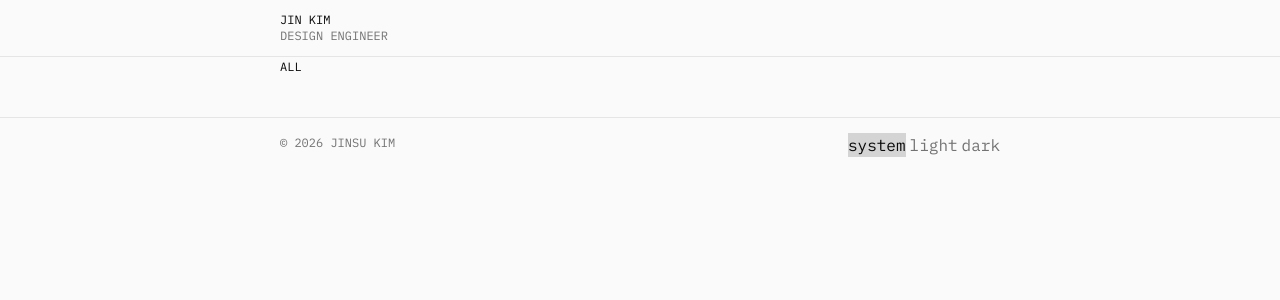
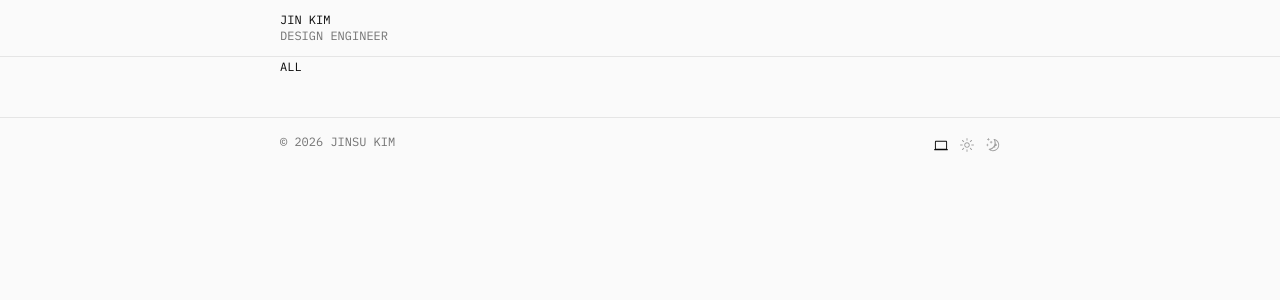
Before and after one commit to JinKim1011/jin-portfolio, a Next.js app: page / in a window 1280 px wide. Shown: the top 300 px of the page. Built offline with nearby package versions, Linux system fonts and the light colour scheme.

Commit message:
feat(theme-control): replace theme buttons with SegmentedControl component

```diff
--- a/src/components/theme-control.tsx
+++ b/src/components/theme-control.tsx
@@ -1,8 +1,11 @@
 "use client";
 
-import { cn } from "@/lib/util";
 import { useTheme } from "next-themes";
 import { useEffect, useState } from "react";
+import SegmentedControl from "./ui/segmented-control";
+import { LaptopIcon, MoonIcon, SunIcon } from "@radix-ui/react-icons";
+
+type ThemeMode = "light" | "dark" | "system";
 
 export default function ThemeControl() {
   const { theme, setTheme } = useTheme();
@@ -12,29 +15,23 @@ export default function ThemeControl() {
 
   if (!mounted) return null;
 
-  const options = ["system", "light", "dark"] as const;
+  const options = [
+    { value: "system", iconName: LaptopIcon },
+    { value: "light", iconName: SunIcon },
+    { value: "dark", iconName: MoonIcon },
+  ];
+
+  const handleThemeChange = (selected: string) => {
+    if (selected === "light" || selected === "dark" || selected === "system") {
+      setTheme(selected as ThemeMode);
+    }
+  };
 
   return (
-    <div className="flex w-fit gap-1" role="radiogroup" aria-label="theme">
-      {options.map((option) => {
-        const isActive = theme === option;
-        return (
-          <button
-            key={option}
-            role="radio"
-            onClick={() => setTheme(option)}
-            aria-checked={isActive}
-            className={cn(
-              "text-label-small",
-              isActive
-                ? "bg-surface-interactive-active text-content-interactive-active"
-                : "bg-surface-interactive text-content-interactive",
-            )}
-          >
-            {option}
-          </button>
-        );
-      })}
-    </div>
+    <SegmentedControl
+      options={options}
+      onChange={handleThemeChange}
+      value={theme as ThemeMode}
+    />
   );
 }
```
